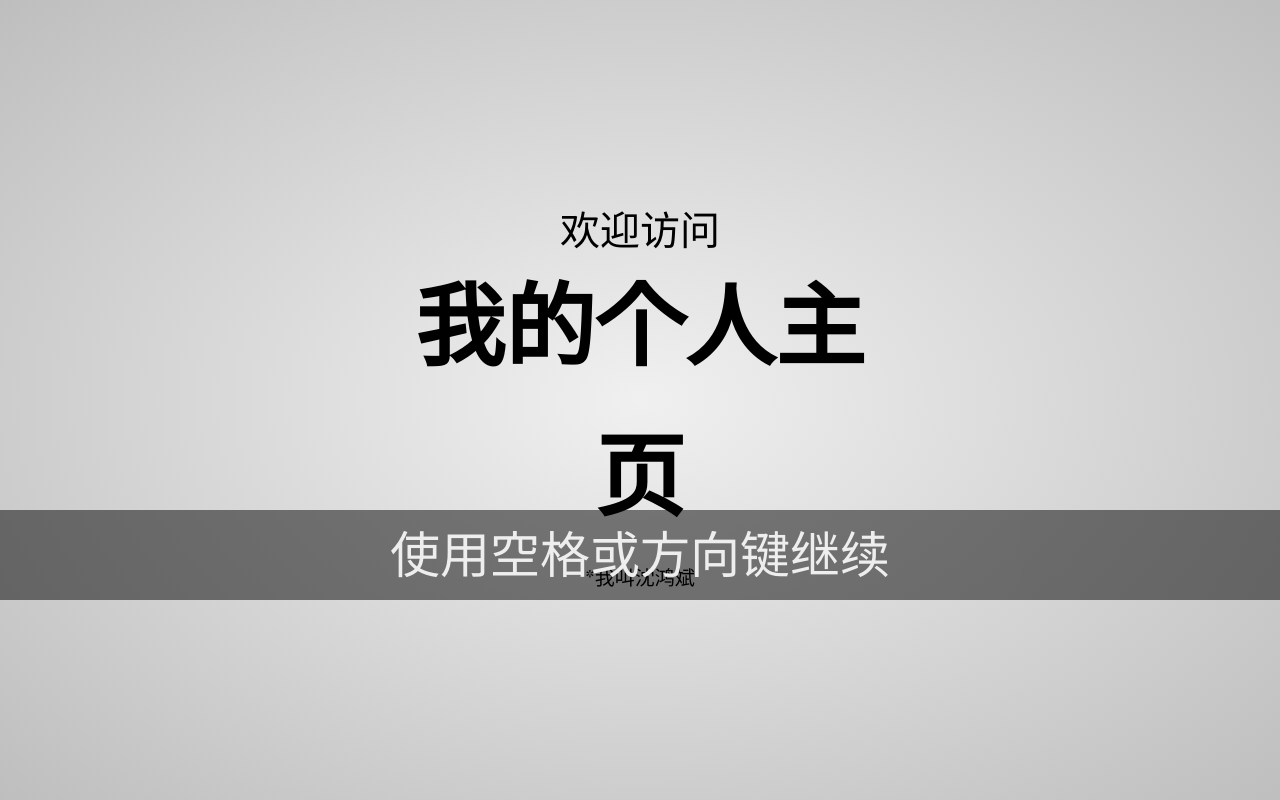
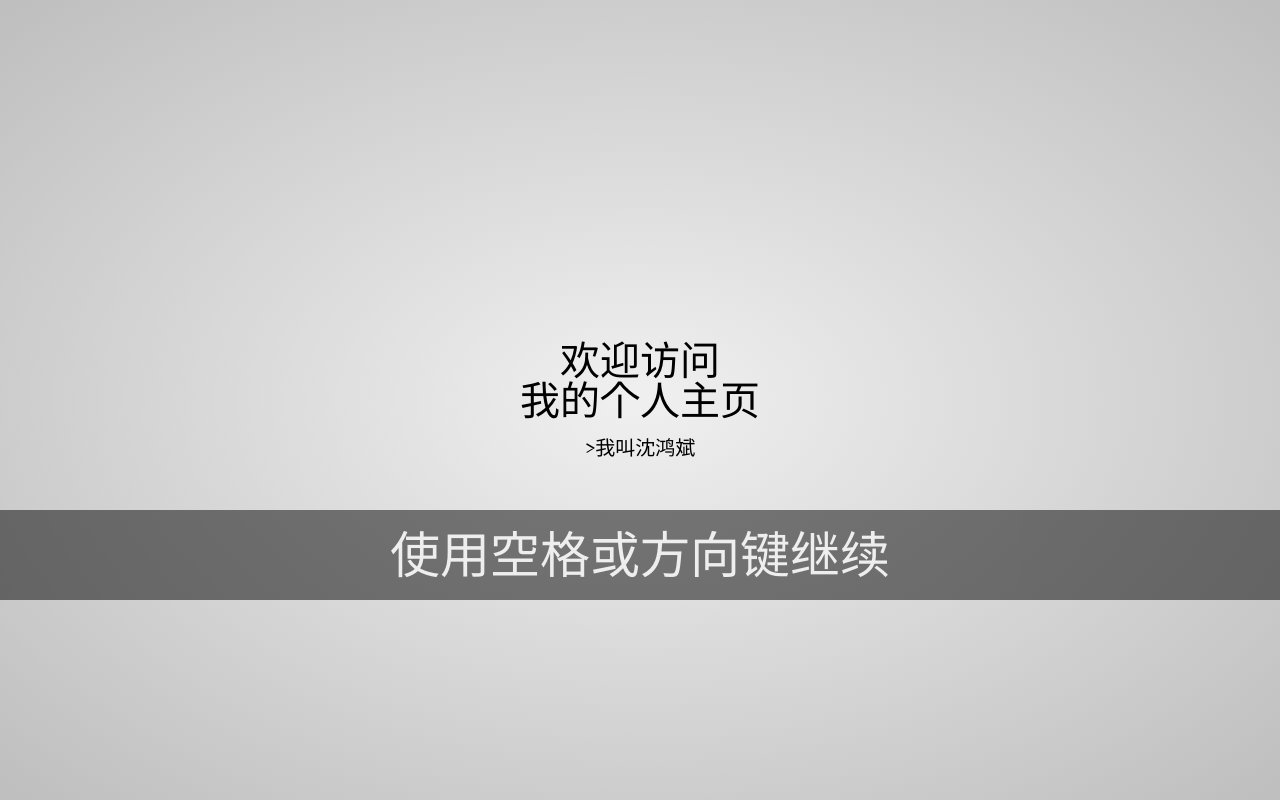
Before and after one commit to Hyman1994/hyman1994.github.io, a plain HTML site: page index.html in a window 1280 px wide. Shown: the top 800 px of the page. Drawn offline with Linux system fonts and the light colour scheme.

Commit message:
Update index.html

```diff
--- a/index.html
+++ b/index.html
@@ -17,8 +17,8 @@
 
     <div id="welcome" class="step" data-x="-2000" data-y="-2500">
         <p>欢迎访问</p>
-        <p><span class="title"><b>我的个人主页</b></span></p>
-        <p><span class="footnote"><sup>*</sup>我叫<span class="name">沈鸿斌</span></span></p>
+        <p>我的个人主页</p>
+        <p><span class="footnote">>我叫<span class="name">沈鸿斌</span></span></p>
     </div>
 
     <div id="" class="step" data-x="0" data-y="-2500">
```
